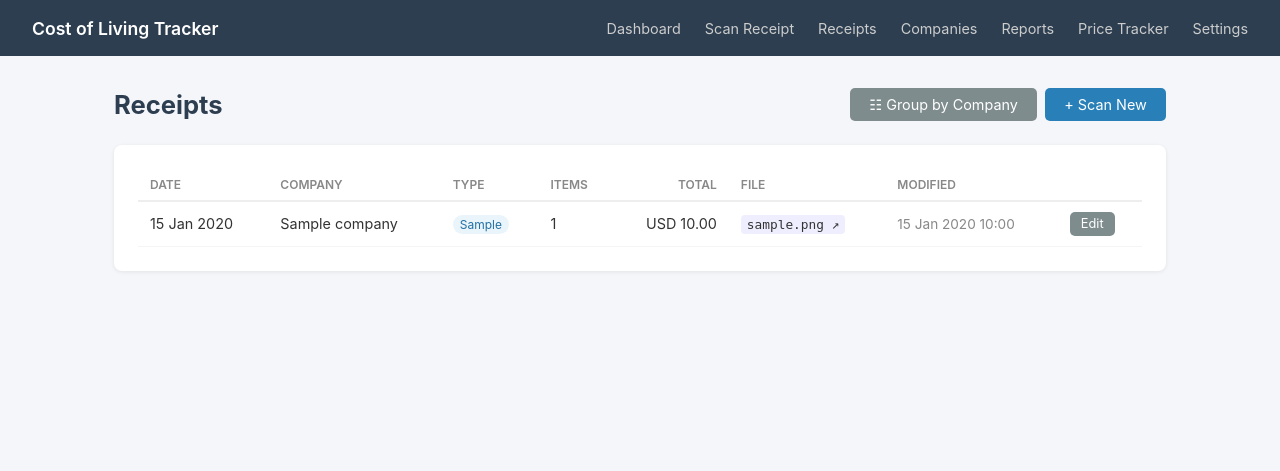
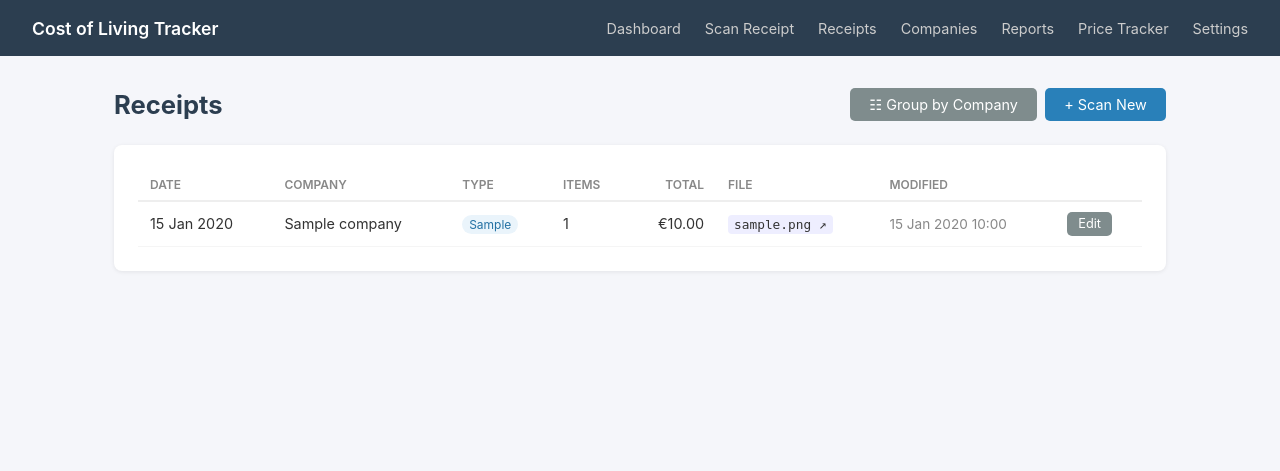
Before and after one commit to IndaloMan/CostOfLiving, a Flask app: page /receipts in a window 1280 px wide. Shown: the top 471 px of the page. Run offline with Flask 3, Linux system fonts and the light colour scheme; tables that the repository leaves empty hold one stand-in row (values such as "Sample post").

Commit message:
UI enhancements: sortable tables, receipts fixes, remove Google Translate
- Sortable columns on Known Items (company_detail), Receipts flat list, Settings categories
- Receipts: fix grouped view persistence through edit/cancel; nowrap Date/Type/File; € symbol
- Settings: sortable Category and Rename columns
- Remove Google Translate widget (nav clutter, dated appearance)

Co-Authored-By: Claude Sonnet 4.6 <noreply@anthropic.com>

```diff
--- a/app/static/css/style.css
+++ b/app/static/css/style.css
@@ -557,25 +557,6 @@ details[open] .receipt-group-chevron { transform: rotate(180deg); }
     padding: 1rem;
 }
 
-/* Google Translate widget in nav */
-#google_translate_element {
-    margin-left: auto;
-    margin-right: 0.75rem;
-}
-
-#google_translate_element select {
-    background: #3d5166;
-    color: white;
-    border: 1px solid #5a7a96;
-    border-radius: 4px;
-    padding: 0.2rem 0.4rem;
-    font-size: 0.8rem;
-    cursor: pointer;
-}
-
-/* Hide the Google Translate banner/toolbar */
-.goog-te-banner-frame { display: none !important; }
-body { top: 0 !important; }
 
 /* Sortable table headers */
 th.sortable:hover { color: #2980b9; }
--- a/app/templates/base.html
+++ b/app/templates/base.html
@@ -13,7 +13,6 @@
         <button class="nav-hamburger" id="navToggle" aria-label="Menu">
             <span></span><span></span><span></span>
         </button>
-        <div id="google_translate_element"></div>
         <ul class="nav-links" id="navLinks">
             <li><a href="/">Dashboard</a></li>
             <li><a href="/scan">Scan Receipt</a></li>
@@ -78,14 +77,5 @@
 
         {% block content %}{% endblock %}
     </main>
-    <script type="text/javascript">
-    function googleTranslateElementInit() {
-        new google.translate.TranslateElement(
-            { pageLanguage: 'es', includedLanguages: 'en', layout: google.translate.TranslateElement.InlineLayout.SIMPLE },
-            'google_translate_element'
-        );
-    }
-    </script>
-    <script src="//translate.google.com/translate_a/element.js?cb=googleTranslateElementInit"></script>
 </body>
 </html>
--- a/app/templates/receipts.html
+++ b/app/templates/receipts.html
@@ -106,7 +106,7 @@
                     <td><span class="badge">{{ r.document_type.replace('_',' ').title() }}</span></td>
                     <td>{{ r.line_items | length }}</td>
                     <td style="text-align:right">
-                        {% if r.total_amount %}{{ r.currency }} {{ '%.2f' % r.total_amount }}{% else %}—{% endif %}
+                        {% if r.total_amount %}€{{ '%.2f' % r.total_amount }}{% else %}—{% endif %}
                     </td>
                     <td>
                         <a href="{{ url_for('main.uploaded_file', filename=r.filename) }}"
@@ -135,25 +135,25 @@
         <table class="data-table">
             <thead>
                 <tr>
-                    <th>Date</th>
-                    <th>Company</th>
-                    <th>Type</th>
-                    <th>Items</th>
-                    <th style="text-align:right">Total</th>
-                    <th>File</th>
-                    <th>Modified</th>
+                    <th data-col="0" class="sortable" style="white-space:nowrap">Date <span class="sort-icon"></span></th>
+                    <th data-col="1" class="sortable">Company <span class="sort-icon"></span></th>
+                    <th data-col="2" class="sortable" style="white-space:nowrap">Type <span class="sort-icon"></span></th>
+                    <th data-col="3" class="sortable">Items <span class="sort-icon"></span></th>
+                    <th data-col="4" class="sortable" style="text-align:right">Total <span class="sort-icon"></span></th>
+                    <th data-col="5" class="sortable" style="white-space:nowrap">File <span class="sort-icon"></span></th>
+                    <th data-col="6" class="sortable" style="white-space:nowrap">Modified <span class="sort-icon"></span></th>
                     <th></th>
                 </tr>
             </thead>
             <tbody>
                 {% for r in receipts %}
                 <tr>
-                    <td>{{ r.receipt_date.strftime('%d %b %Y') if r.receipt_date else '—' }}</td>
+                    <td style="white-space:nowrap">{{ r.receipt_date.strftime('%d %b %Y') if r.receipt_date else '—' }}</td>
                     <td>{{ r.company.name if r.company else '—' }}</td>
-                    <td><span class="badge">{{ r.document_type.replace('_',' ').title() }}</span></td>
+                    <td style="white-space:nowrap"><span class="badge">{{ r.document_type.replace('_',' ').title() }}</span></td>
                     <td>{{ r.line_items | length }}</td>
                     <td style="text-align:right">
-                        {% if r.total_amount %}{{ r.currency }} {{ '%.2f' % r.total_amount }}{% else %}—{% endif %}
+                        {% if r.total_amount %}€{{ '%.2f' % r.total_amount }}{% else %}—{% endif %}
                     </td>
                     <td>
                         <a href="{{ url_for('main.uploaded_file', filename=r.filename) }}"
@@ -206,4 +206,32 @@ document.querySelectorAll('details[data-company]').forEach(el => {
 });
 </script>
 {% endif %}
+<script>
+(function () {
+    const table = document.querySelector('.data-table');
+    if (!table || !table.querySelector('th[data-col]')) return;
+    let sortCol = null, sortAsc = true;
+    table.querySelectorAll('th.sortable').forEach(th => {
+        th.style.cursor = 'pointer';
+        th.addEventListener('click', () => {
+            const col = parseInt(th.dataset.col);
+            sortAsc = (sortCol === col) ? !sortAsc : true;
+            sortCol = col;
+            const tbody = table.querySelector('tbody');
+            const rows  = Array.from(tbody.querySelectorAll('tr'));
+            rows.sort((a, b) => {
+                const av = a.cells[col] ? a.cells[col].textContent.replace(/[€,]/g, '').trim() : '';
+                const bv = b.cells[col] ? b.cells[col].textContent.replace(/[€,]/g, '').trim() : '';
+                const an = parseFloat(av), bn = parseFloat(bv);
+                const cmp = (!isNaN(an) && !isNaN(bn)) ? an - bn : av.localeCompare(bv);
+                return sortAsc ? cmp : -cmp;
+            });
+            rows.forEach(r => tbody.appendChild(r));
+            table.querySelectorAll('th.sortable .sort-icon').forEach(ic => ic.textContent = '');
+            th.querySelector('.sort-icon').textContent = sortAsc ? ' ▲' : ' ▼';
+        });
+    });
+})();
+</script>
+
 {% endblock %}
--- a/app/templates/review.html
+++ b/app/templates/review.html
@@ -4,7 +4,7 @@
 {% block content %}
 {% if editing %}
 <div style="display:flex; align-items:center; gap:1rem; margin-bottom:1rem;">
-    <a href="{{ url_for('main.receipts') }}" style="color:#888; text-decoration:none;">&#8592; Receipts</a>
+    <a href="{{ url_for('main.receipts', view='grouped') if from_grouped else url_for('main.receipts') }}" style="color:#888; text-decoration:none;">&#8592; Receipts</a>
     <h1 style="margin:0">Edit Receipt</h1>
 </div>
 <div class="alert alert-info" style="margin-bottom:1.5rem;">
@@ -155,7 +155,7 @@
     <div style="display:flex; gap:1rem; align-items:center;">
         <button type="submit" class="btn" id="saveBtn">&#10003; Confirm &amp; Save</button>
         {% if editing %}
-        <a href="{{ url_for('main.receipts') }}" class="btn btn-secondary">&#8592; Cancel</a>
+        <a href="{{ url_for('main.receipts', view='grouped') if from_grouped else url_for('main.receipts') }}" class="btn btn-secondary">&#8592; Cancel</a>
         {% else %}
         <a href="{{ url_for('main.scan') }}" class="btn btn-secondary">&#8592; Scan Another</a>
         <form method="POST" action="{{ url_for('main.delete_receipt', receipt_id=receipt.id) }}" style="margin:0;">
--- a/config.py
+++ b/config.py
@@ -3,7 +3,7 @@ from dotenv import load_dotenv
 
 load_dotenv()
 
-APP_VERSION = "1.9"
+APP_VERSION = "1.10"
 
 BASE_DIR = os.path.dirname(os.path.abspath(__file__))
 
```
Also changed, not shown: app/templates/company_detail.html (+29 -4 lines), app/templates/settings.html (+33 -4 lines), README.md.
